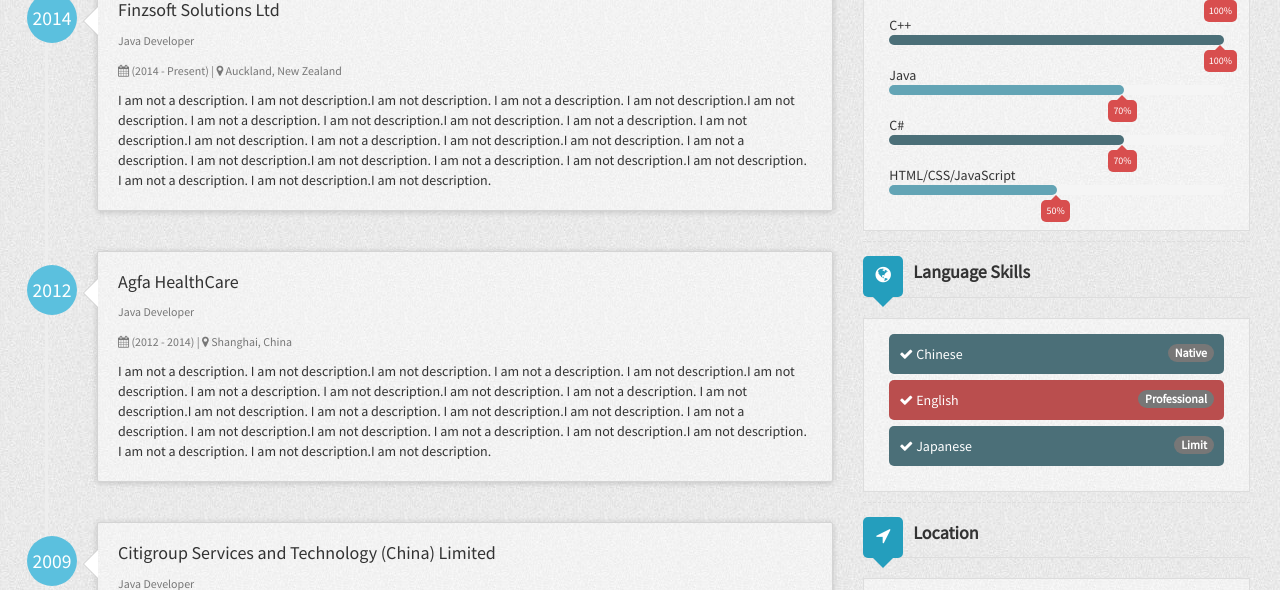
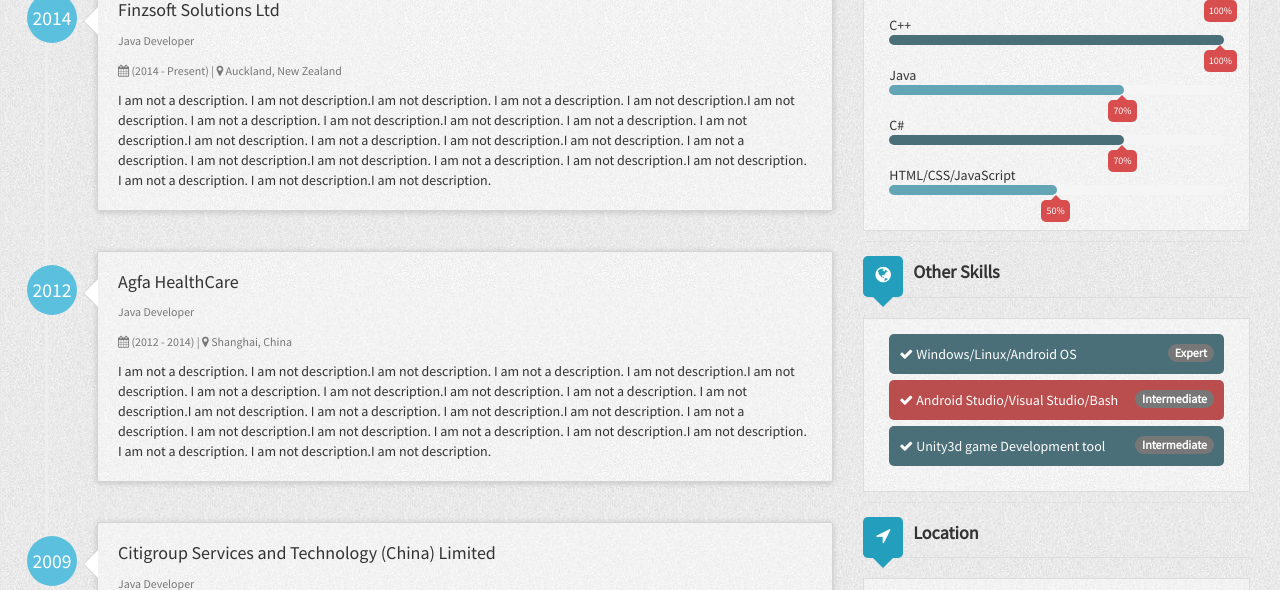
Before and after one commit to ronaldmanganaro/resume, a Jekyll site: the page built from index.html, in a window 1280 px wide and 900 px high, scrolled down 308 px, cut to the strip 0-590 px from the top of the window. Built offline with Jekyll 4.4.1, drawn with Linux system fonts in a browser that asks for light colours; nearby versions of some CDN libraries.

Commit message:
changing the config

```diff
--- a/_config.yml
+++ b/_config.yml
@@ -66,14 +66,14 @@
       duration: (2011 - 2013)
   languages:
     - language1:
-      name: Chinese
-      proficiency: Native
+      name: Windows/Linux/Android OS
+      proficiency: Expert
     - language2:
-      name: English
-      proficiency: Professional
+      name: Android Studio/Visual Studio/Bash
+      proficiency: Intermediate
     - language3:
-      name: Japanese
-      proficiency: Limit
+      name: Unity3d game Development tool
+      proficiency: Intermediate
   programmingSkills:
     - skill1:
       name: C
--- a/index.html
+++ b/index.html
@@ -238,7 +238,7 @@
             {% endif %}
             {% if site.author.languages %}
                 <div class="deviter"></div>
-                <h3 class="title with-icon"><span class="fa fa-globe cat-title"></span> Language Skills</h3>
+                <h3 class="title with-icon"><span class="fa fa-globe cat-title"></span> Other Skills</h3>
                 <div class="grid-block">
                     <ul class="list-unstyled list-strip">
                         {% for language in site.author.languages %}
```
